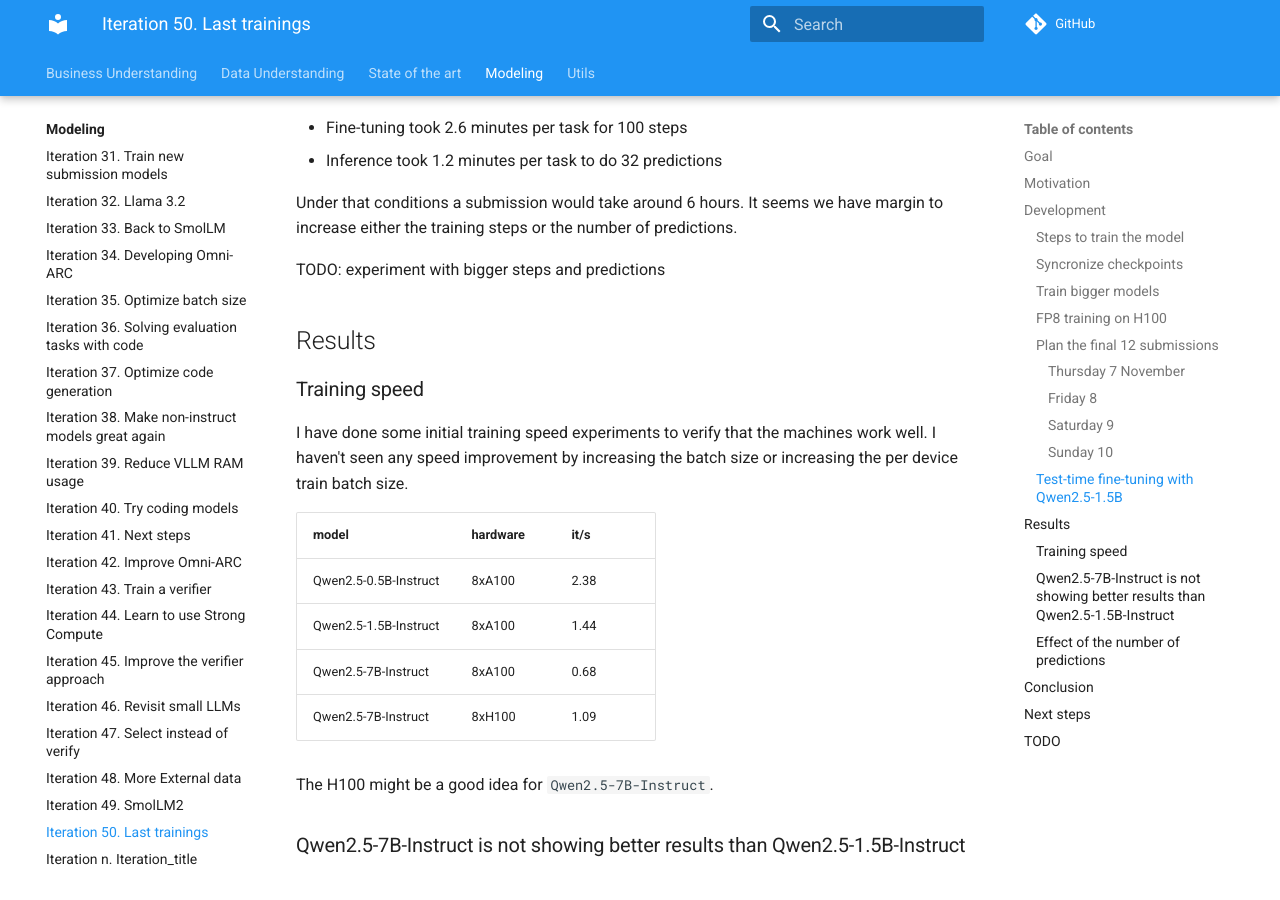
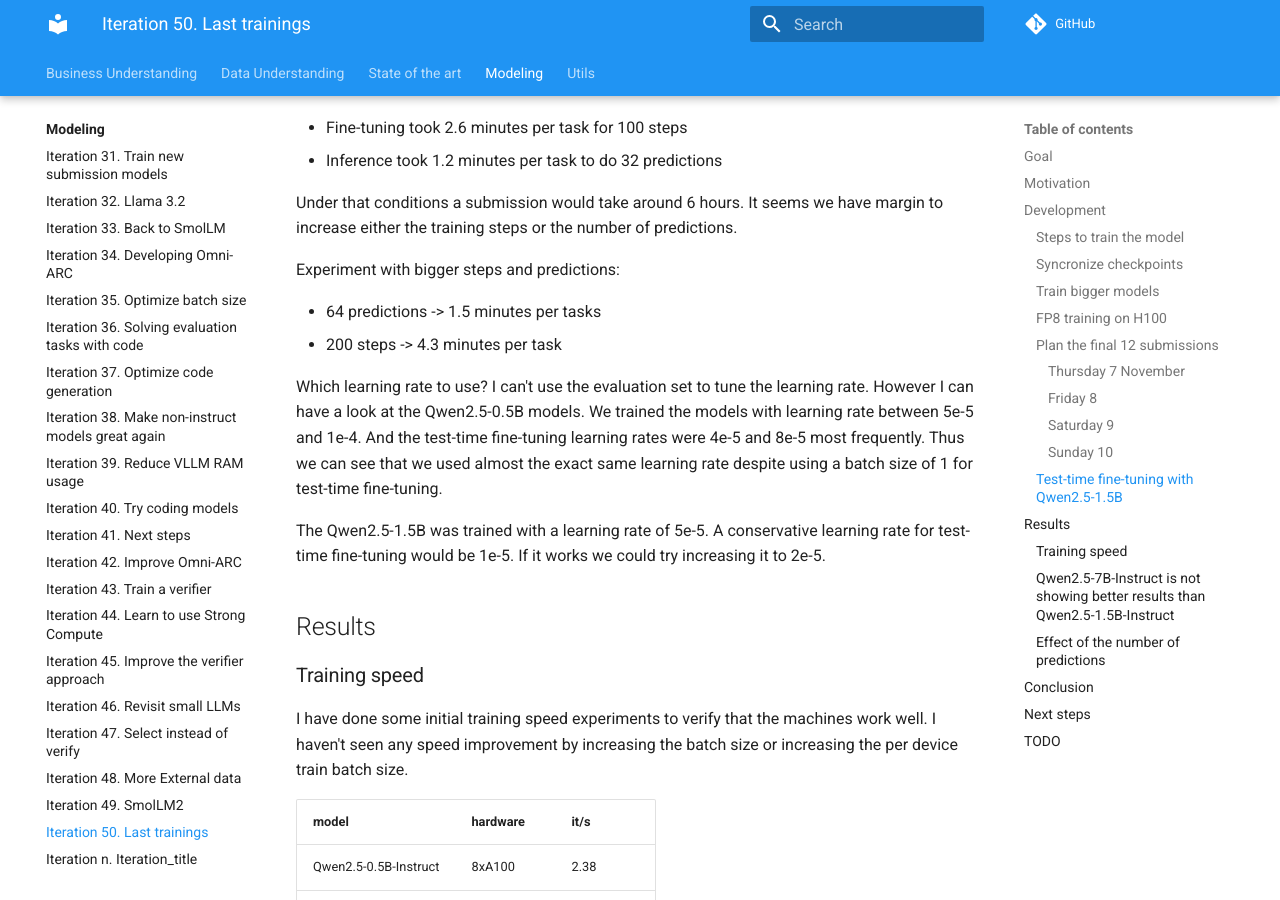
Before and after one commit to zhengjunyao-work/arc24, an MkDocs documentation site: the page built from docs/modeling/Iteration_50_last_trainings.md, in a window 1280 px wide and 900 px high, scrolled down 5215 px. Built offline with MkDocs 1.6.1 and Material for MkDocs 9.7.7, drawn with Linux system fonts in a browser that asks for light colours; comment, search, counter and statistics services are not loaded.

```diff
--- a/docs/modeling/Iteration_50_last_trainings.md
+++ b/docs/modeling/Iteration_50_last_trainings.md
@@ -242,7 +242,18 @@ I had to decrease the `max_seq_len` from 5120 to 3584 to avoid OOM errors.
 Under that conditions a submission would take around 6 hours. It seems we have margin to increase either
 the training steps or the number of predictions.
 
-TODO: experiment with bigger steps and predictions
+Experiment with bigger steps and predictions:
+
+- 64 predictions -> 1.5 minutes per tasks
+- 200 steps -> 4.3 minutes per task
+
+Which learning rate to use? I can't use the evaluation set to tune the learning rate. However I can
+have a look at the Qwen2.5-0.5B models. We trained the models with learning rate between 5e-5 and 1e-4.
+And the test-time fine-tuning learning rates were 4e-5 and 8e-5 most frequently. Thus we can see that
+we used almost the exact same learning rate despite using a batch size of 1 for test-time fine-tuning.
+
+The Qwen2.5-1.5B was trained with a learning rate of 5e-5. A conservative learning rate for test-time
+fine-tuning would be 1e-5. If it works we could try increasing it to 2e-5.
 
 ## Results
 
```
Also changed, not shown: docs/05_Solution_Summary.md (+2 -1 lines), docs/modeling/Iteration_02_learn_to_count.md (+1 -1 lines), docs/utils/methodology.md (+0 -1 lines).
